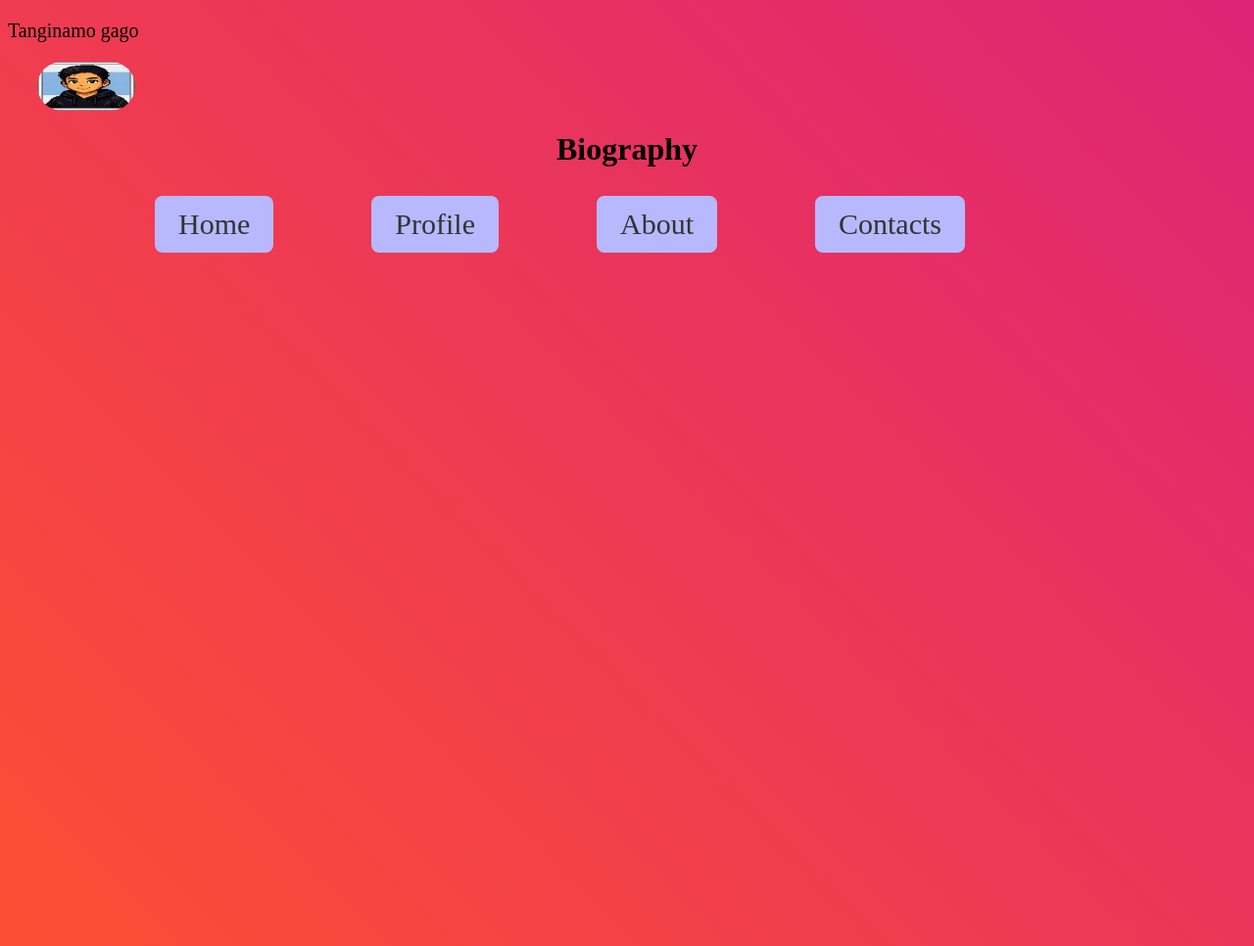
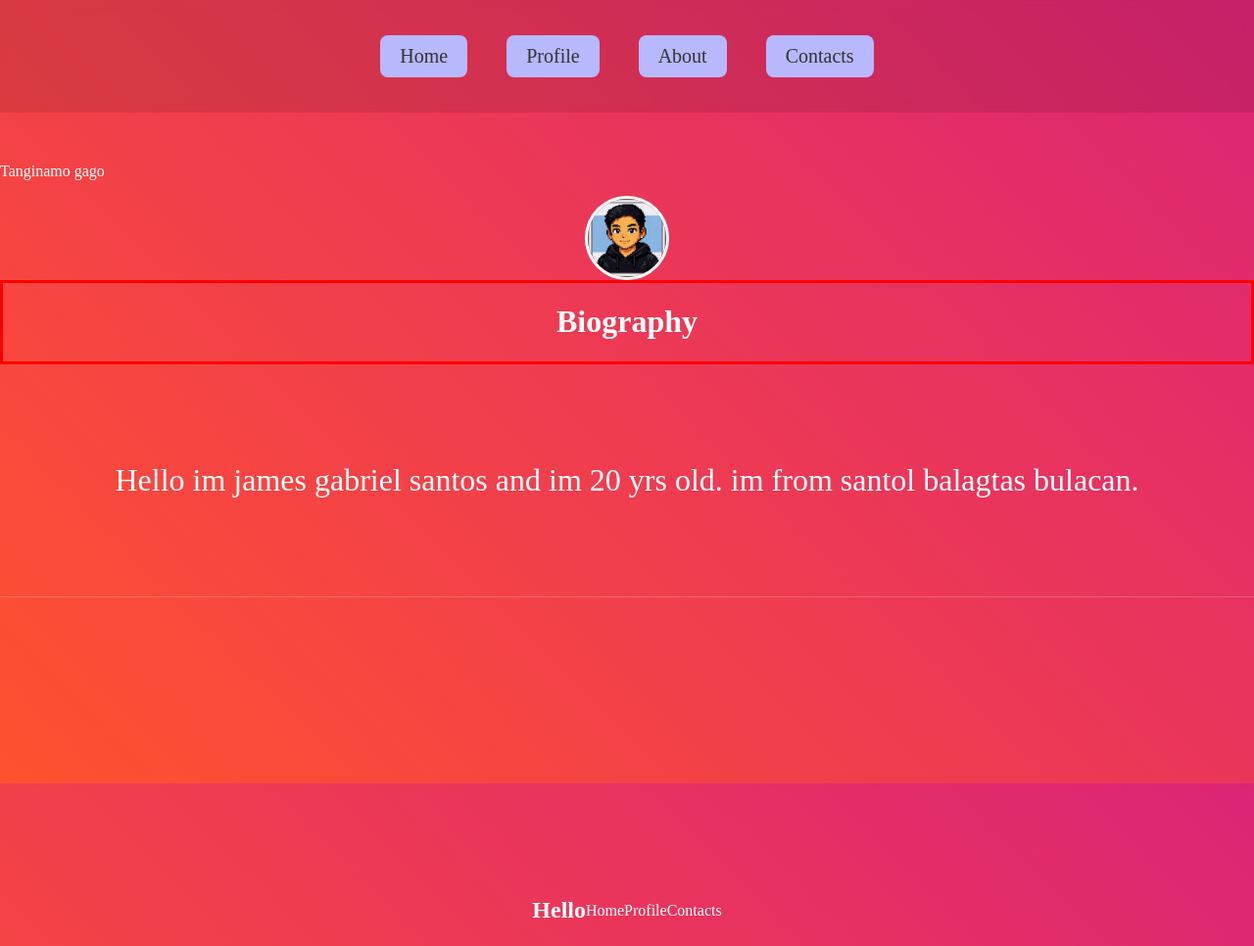
Before and after one commit to JamrsGab0629/Webdev, a plain HTML site: page Structures/Profile.html in a window 1280 px wide. Shown: the top 966 px of the page at 98% size. Drawn offline with Linux system fonts and the light colour scheme.

```diff
--- a/Structures/Profile.html
+++ b/Structures/Profile.html
@@ -9,10 +9,10 @@
 <body>
     <nav>
     <ul>
-        <li><a href="">Home</a></li>
-        <li><a href="">Profile</a></li>
-        <li><a href="">About</a></li>
-        <li><a href="">Contacts</a></li>
+        <li><a href="#About">Home</a></li>
+        <li><a href="#Home">Profile</a></li>
+        <li><a href="#Profile">About</a></li>
+        <li><a href="#Contacts">Contacts</a></li>
     </ul>
 
     </nav>
@@ -31,5 +31,14 @@
         im from santol balagtas bulacan.
     </p>
 </div>
+<div class="content-sec">
+<section id="About">
+
+    <h1>Hello</h1>
+</section>
+<section id="Home">Home</section>
+<section id="Profile">Profile</section>
+<section id="Contacts">Contacts</section>
+</div>
 </body>
 </html>
--- /dev/null
+++ b/Structures/aral.css
@@ -0,0 +1,3 @@
+#num1{
+    font-family: 'Times New Roman', Times, serif;
+}
--- a/Structures/design.css
+++ b/Structures/design.css
@@ -1,31 +1,44 @@
-body{
-
-    background-size: cover ;
-    background-position: center;
-    background: linear-gradient(45deg, #ff512f, #dd2476);
-
+html {
+    scroll-behavior: smooth;
 }
 
-nav ul{
+body {
+    margin: 0;
+    padding-top: 150px; /* Prevents navbar from covering content */
+    background: linear-gradient(45deg, #ff512f, #dd2476);
+    background-attachment: fixed;
+    font-family: 'Times New Roman', Times, serif;
+    color: white;
+}
+
+/* Navigation */
+nav {
+    position: fixed;
+    top: 0;
+    left: 50%;
+    transform: translateX(-50%);
+    width: 100%;
+    z-index: 1000;
+    background: rgba(0, 0, 0, 0.1);
+    backdrop-filter: blur(5px);
+}
+
+nav ul {
     display: flex;
-    gap: 100px;
+    gap: 40px;
     justify-content: center;
-    padding: 50px;
-    font-size: 30px;
+    list-style: none;
+    padding: 20px;
+}
 
-
-
-}
-ul{
-    list-style: none;
-}
 nav a {
     display: inline-block;
-    padding: 12px 24px;
+    padding: 10px 20px;
     background: rgb(184, 184, 255);
     border-radius: 8px;
     text-decoration: none;
     color: #333;
+    font-size: 20px;
     transition: all 0.3s ease;
 }
 
@@ -34,54 +47,42 @@
     transform: translateY(-5px);
     box-shadow: 0 10px 20px rgba(0, 0, 0, 0.2);
 }
-p{
-    font-size: 20px;
-    font-family:'Times New Roman', Times, serif;
-    }
 
 
+.header {
+    text-align: center;
+    margin-bottom: 50px;
+    border-style: solid;
+    border-color: red;
+}
+
+.Logo img {
+    display: block;
+    width: 80px;
+    height: 80px;
+    margin: 0 auto;
+    border-radius: 50%;
+    object-fit: cover;
+    border: 3px solid white;
+}
+
+.sentence {
+    font-size: 2rem;
+    text-align: center;
+    margin: 100px 0;
+    transition: 0.5s;
+}
+
+.sentence:hover {
+    transform: scale(1.1);
+    color: #00ffff;
+}
 
 
-.Logo img{
+.content-sec {
+    height: 80vh;
     display: flex;
-    width: 100px;
-    height: 50px;
-    margin: 10px 20px 0px 30px;
-    border-radius: 50px;
+    align-items: center;
+    justify-content: center;
+    border-top: 1px solid rgba(255, 255, 255, 0.2);
 }
-nav{
-    position: fixed;
-    justify-content: center;
-    padding: 80px;
-    margin: 20px;
-}
-.header{
-    text-align: center;
-    font-family: 'Times New Roman', Times, serif;
-    padding-bottom: 300px;
-}
-.sentence{
-    font-size: 100px;
-    text-align: center;
-    margin-top: 500px;
-    margin-bottom: 100px;
-
-}
-.sentence :hover{
-    font-weight: bold;
-    color: aliceblue;
-    font-size: 40   px;
-    transition: 10;
-    opacity: 5;
-    animation: fadeInUp 1s ease-out forwards;
-}
-@keyframes fadeInUp {
-  from {
-    opacity: 0;
-    transform: translateY(0) rotate(0deg);
-  }
-  to {
-    opacity: 1;
-    transform: translateY(60px) rotate(360deg);
-  }
-}
```
Also changed, not shown: Structures/inputs.html (added, +58 -0 lines).
